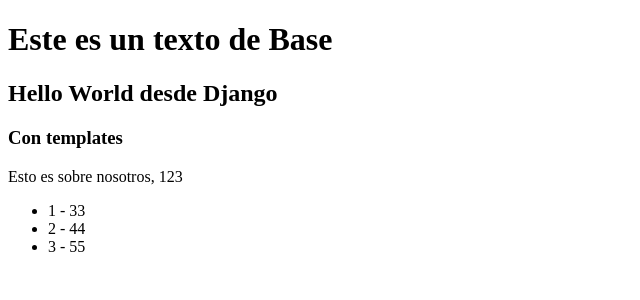
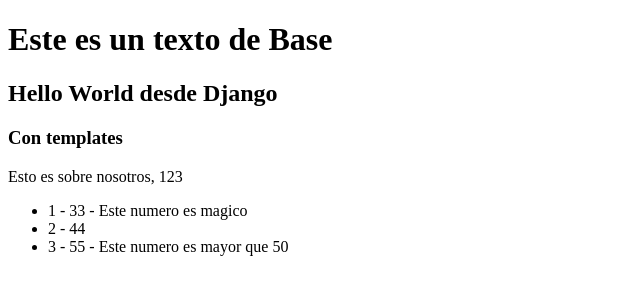
Before and after one commit to jtijero/PW2_TEOA_2025, a Django app: page / in a window 1280 px wide. Shown: the part 88-388 px from the top of the page, without its empty margins (0-640 px from the left). Run offline with Django 5.2, Linux system fonts and the light colour scheme.

Commit message:
Django 3: El DLT tambien posee condicionales: modificacion de home.html +condicionales

```diff
--- a/PW2_PRAC6_Django3/cmdlv1.txt
+++ b/PW2_PRAC6_Django3/cmdlv1.txt
@@ -9,3 +9,6 @@ El tag: FOR
 
 El contador de ciclos
  inclusión de  un forloop.counter en <li> dentro del for in myList
+
+El DTL también posee condicionales
+ agregación de condicionales en for de home.html
--- a/PW2_PRAC6_Django3/src/listaContactos/templates/home.html
+++ b/PW2_PRAC6_Django3/src/listaContactos/templates/home.html
@@ -8,7 +8,13 @@
   </p>
   <ul>
     {% for myItem in myList %}
-    <li>{{forloop.counter}} - {{ myItem }}</li>
+    <li>{{forloop.counter}} - {{ myItem }}
+    {% if myItem == 33 %}
+      - Este numero es magico
+    {% elif myItem > 50 %}
+      - Este numero es mayor que 50
+    {% endif %}
+    </li>
     {% endfor %}
   </ul>
 {% endblock %}
```
